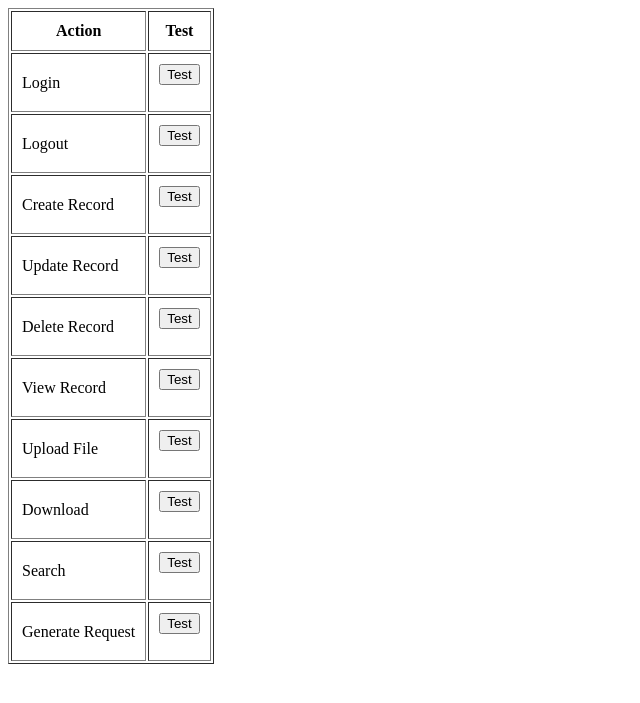
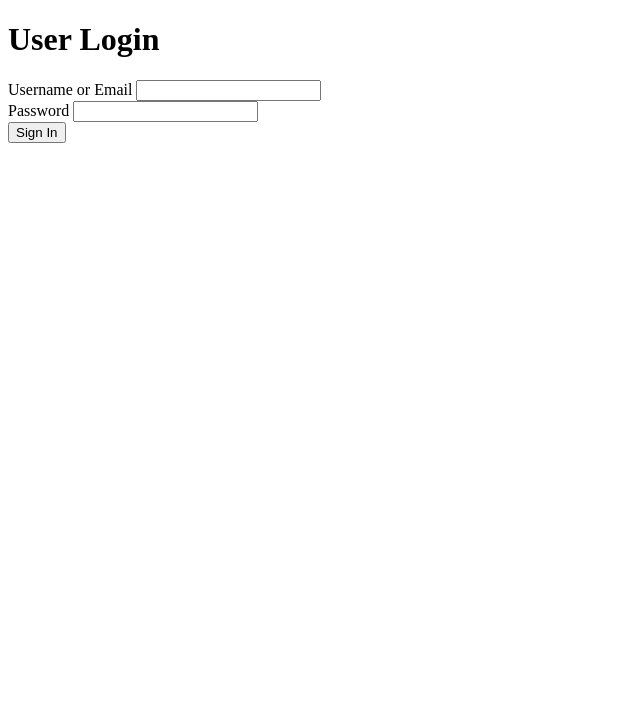
Before and after one commit to vincerayu/IT34A, a PHP site: page /it34a/ in a window 1280 px wide. Shown: the top 703 px of the page, without its empty margins (0-640 px from the left). Run offline with PHP 8.4, Linux system fonts and the light colour scheme.

Commit message:
added log in and sign out features

```diff
--- a/config/functions.php
+++ b/config/functions.php
@@ -2,11 +2,12 @@
 
 function redirect($path){
 header("Location: " . BASE_URL . $path);
-exit()
+exit();
 
 }
 
-?>
+
+
 function loginUser($pdo,$login,$password){
     //Application query #2
     $sql = "
@@ -59,3 +60,4 @@ function requireRole($role){
         die('Access denied');
     }
 }
+?>
--- a/db/schema.sql
+++ b/db/schema.sql
@@ -33,7 +33,7 @@ CREATE TABLE IF NOT EXISTS users(
         DEFAULT CURRENT_TIMESTAMP
         ON UPDATE CURRENT_TIMESTAMP
 
-)
+);
 
 -- Insert query
 INSERT INTO users
--- a/index.php
+++ b/index.php
@@ -1,69 +1,53 @@
 <?php
-require_once('config/config.php');
+require 'config/config.php';
+require 'config/functions.php';
 
-$user_id = 'root' ?? null;
-$user_email = 'root' ?? null;
+IF (isset ($_SESSION['user_id'])){
+    header('Location:'. BASE_URL . '/app/' . $_SESSION['user_role']. '/index.php');
+    exit;
+}
 
-$buttons = [
-    'Login',
-    'Logout',
-    'Create Record',
-    'Update Record',
-    'Delete Record',
-    'View Record',
-    'Upload File',
-    'Download',
-    'Search',
-    'Generate Request'
-]
+$error = '';
+
+if($_SERVER['REQUEST_METHOD'] === 'POST'){
+       $login = trim ($_POST['login']) ?? '';
+       $_password = $_POST['password'] ?? '';
+
+       if (loginUser($pdo, $login, $password)){
+        header('Location:'. BASE_URL . '/app/' . $_SESSION['user_role']. '/index.php');
+        exit;
+       }
+       $error = 'Invalid login redentials';
+}
 
 
 ?>
-
-<table border="1" cellpadding="10">
-    <tr>
-        <th>Action</th>
-        <th>Test</th>
-    </tr>
-<?php foreach($buttons as $button):?>
-    <tr>
-        <td><?= htmlspecialchars($button)?></td>
-        <td>
-            <form method="post">
-                <input type="hidden" name="action"
-                   value="<?= htmlspecialchars($button)?>"
-                >
-                <button type="submit">Test</button>
-            </form>
-        </td>
-    </tr>
-<?php endforeach;?>
-</table>
-
-<?php
-
-if($_SERVER['REQUEST_METHOD'] ==='POST'){
-
-$action = $_POST['action'] ?? "test_activity";
-
-$status = random_int(0,1) === 1? 'success' : 'failed';
-
-$success = logactivity(
-    $pdo,
-    $user_id,
-    $user_email,
-    $action,
-    $status
-);
-
-if($success){
-    echo"<p> Activity: ". htmlspecialchars($action) .
-    "Status: " . htmlspecialchars($status) .
-    " Log inserted successfully!</p>";
-} else{
-    echo "<p>Failed to insert activity log</p>";
-}
-
-}
-
-    ?>
+<!DOCTYPE html>
+<html lang="en">
+<head>
+    <meta charset="UTF-8">
+    <meta name="viewport" content="width=device-width, initial-scale=1.0">
+    <title>Title</title>
+</head>
+ <?php if ($error): ?>
+     <p><?= htmlspecialchars($errors) ?></p>
+     <?php endif; ?>
+<body>
+    <h1>User Login</h1>
+    <form method = "POST">
+          <label> Username or Email </label>
+          <input type="text"
+                 name = "login"
+                 required
+                 >
+            <br>
+            <label> Password </label>
+            <input type = "password"
+                   name = "password"
+                   required
+                 >
+            <br>
+            <button type = "submit">Sign In </button>
+    </form>
+</body>
+</html>
```
Also changed, not shown: app/admin/index.php (added, +12 -0 lines), app/auth/signout.php (added, +9 -0 lines), app/manager/index.php (added, +12 -0 lines), app/user/index.php (added, +12 -0 lines), test/test-logger-use-cases.php (added, +69 -0 lines), test/test-logger.php (renamed from test-logger.php).
